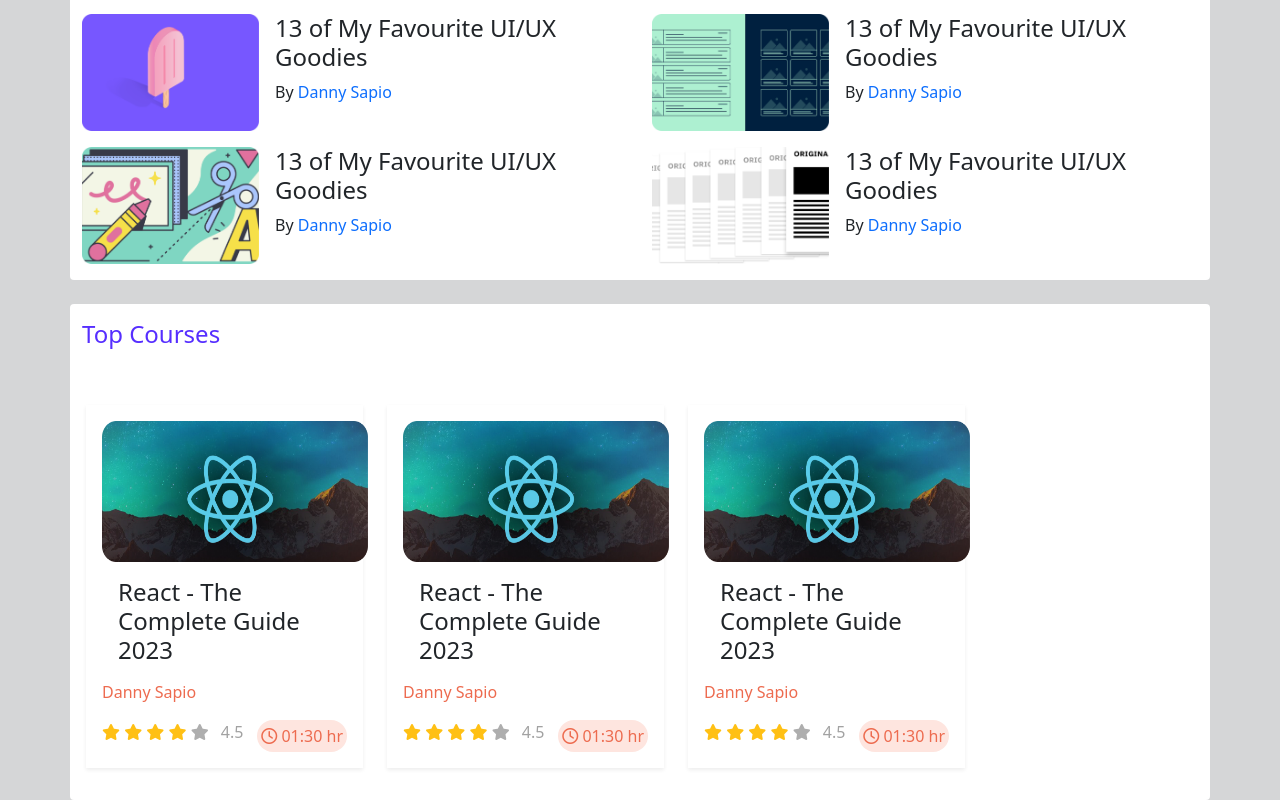
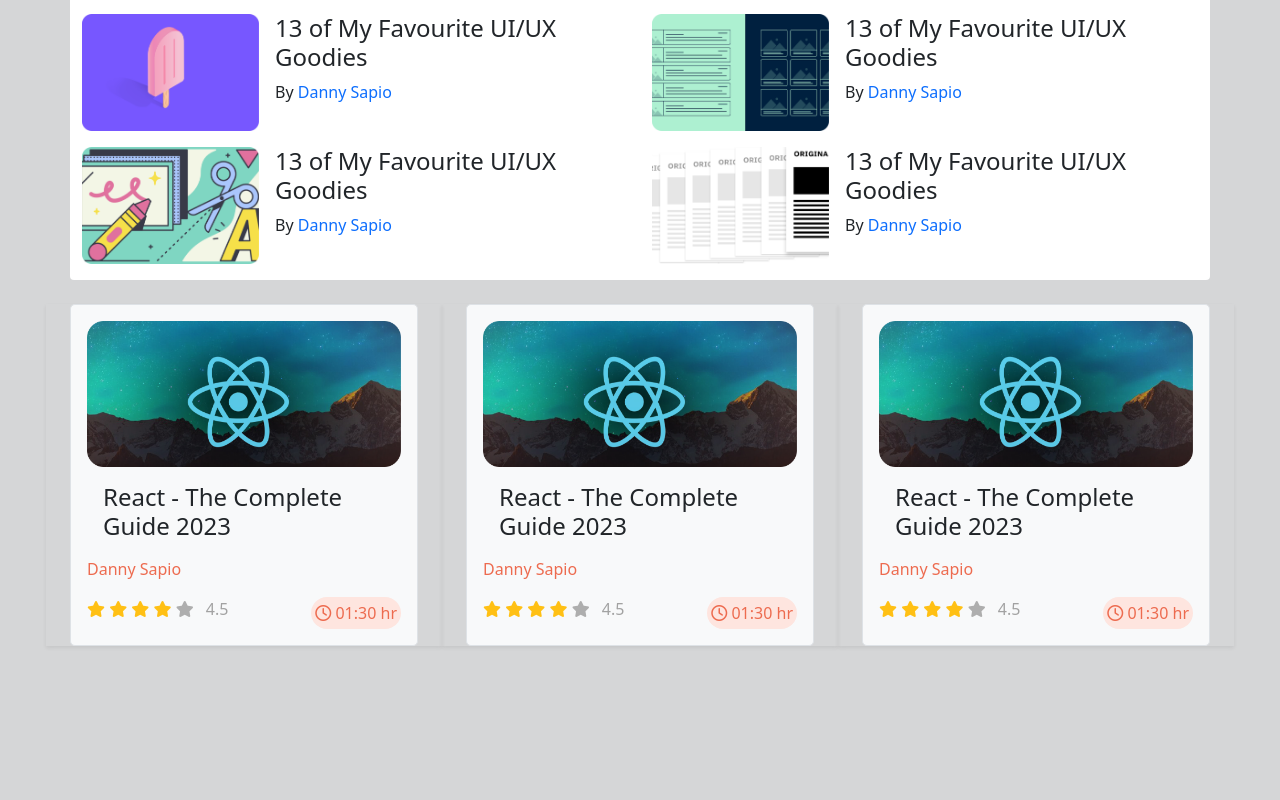
Before and after one commit to moh-sagor/LeaderBoard-Bootstrap, a plain HTML site: page index.html in a window 1280 px wide. Shown: the part 411-1211 px from the top of the page. After the commit the page ends 1073 px from the top, so only its background shows below. Drawn offline with nearby package versions, Linux system fonts and the light colour scheme; files whose address does not match are found by name.

Commit message:
gutter added

```diff
--- a/index.html
+++ b/index.html
@@ -80,6 +80,7 @@
       </nav>
     </header>
     <main>
+      <section>
         <div class="container bg-white rounded">
           <div>
             <h4 class="my-4" style="color: #562eff">Top Players</h4>
@@ -204,16 +205,17 @@
             </div>
           </div>
         </div>
+      </section>
 
-      <div class="container bg-white rounded mt-3">
-        <h4 class="my-4 pt-3" style="color: #562eff">Top Courses</h4>
-        <div class="row p-3">
-          <div class="col-lg-3 col-md-5 me-4 mt-3 mb-3 shadow-sm p-3">
+      <section>
+        <div class="container px-0 mt-4">
+          <div class="row gx-5">
+            <div class="col-lg-4 col-md-6 col-12 mb-3 shadow-sm">
+              <div class="p-3 border bg-light rounded-3">
                 <img
+                  class="img-fluid"
                   src="images/courses/course-1.png"
                   alt=""
-              width="266"
-              height="141"
                 />
                 <div>
                   <h4 class="m-3">React - The Complete Guide 2023</h4>
@@ -241,12 +243,13 @@
                   </div>
                 </div>
               </div>
-          <div class="col-lg-3 col-md-5 me-4 mt-3 mb-3 shadow-sm p-3">
+            </div>
+            <div class="col-lg-4 col-md-6 col-12 mb-3 shadow-sm">
+              <div class="p-3 border bg-light rounded-3">
                 <img
+                  class="img-fluid"
                   src="images/courses/course-1.png"
                   alt=""
-              width="266"
-              height="141"
                 />
                 <div>
                   <h4 class="m-3">React - The Complete Guide 2023</h4>
@@ -274,12 +277,13 @@
                   </div>
                 </div>
               </div>
-          <div class="col-lg-3 col-md-5 me-4 mt-3 mb-3 shadow-sm p-3">
+            </div>
+            <div class="col-lg-4 col-md-6 col-12 mb-3 shadow-sm">
+              <div class="p-3 border bg-light rounded-3">
                 <img
+                  class="img-fluid"
                   src="images/courses/course-1.png"
                   alt=""
-              width="266"
-              height="141"
                 />
                 <div>
                   <h4 class="m-3">React - The Complete Guide 2023</h4>
@@ -309,6 +313,8 @@
               </div>
             </div>
           </div>
+        </div>
+      </section>
     </main>
 
     <!-- Bootstrap Script  -->
```
Lines whose indentation alone changed are shown as unchanged.
